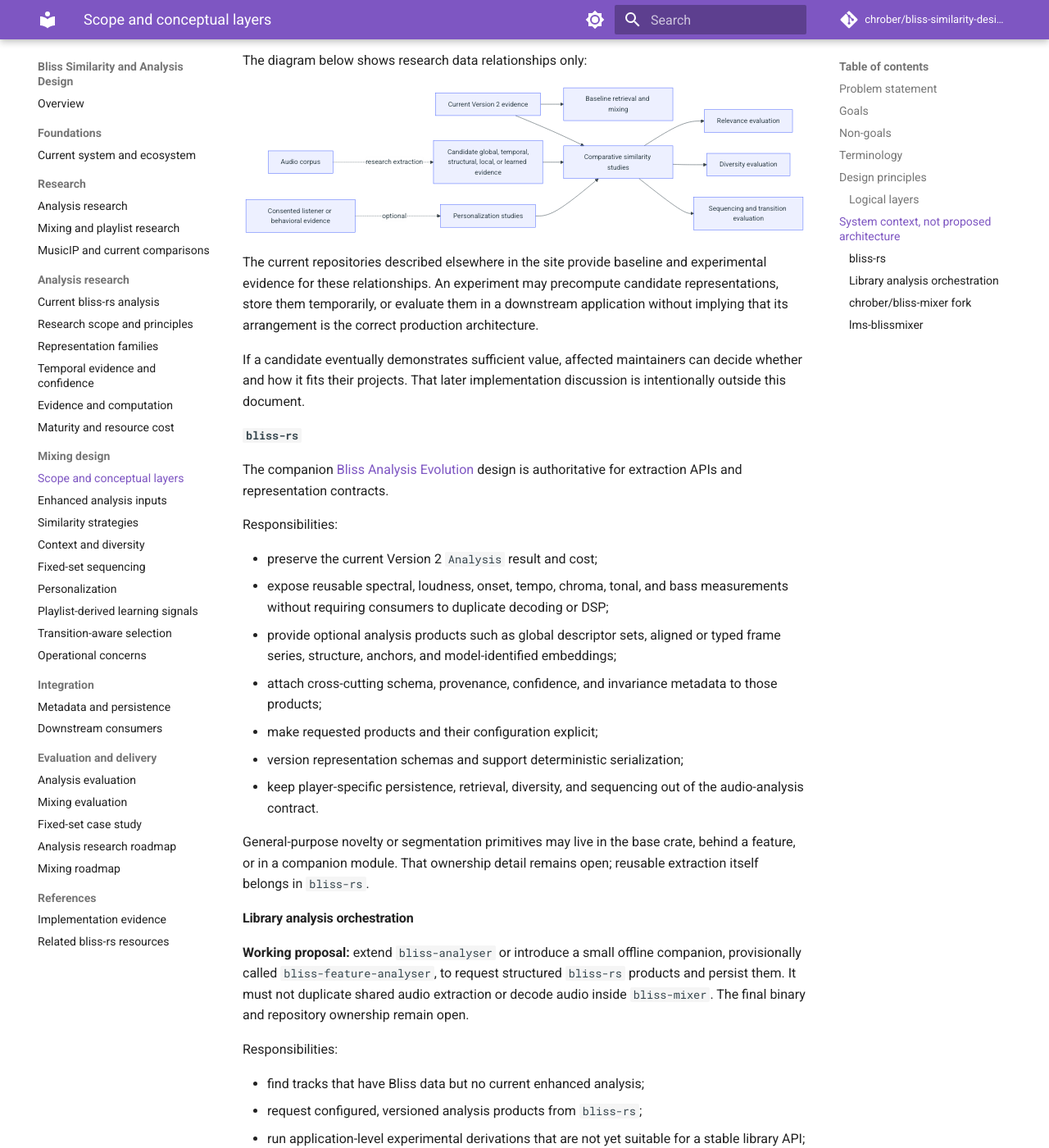
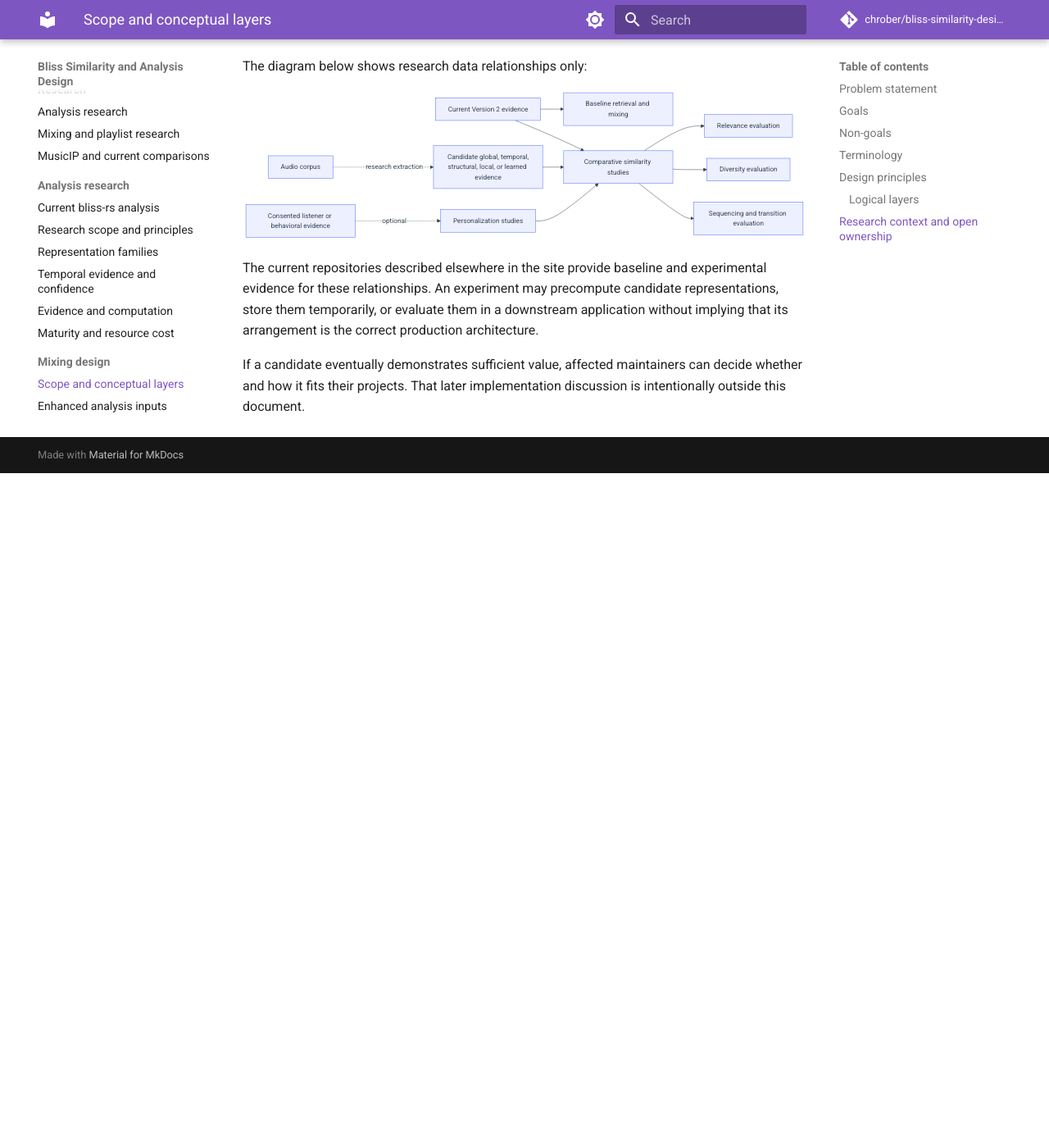
Before and after one commit to chrober/bliss-similarity-design, an MkDocs documentation site: the page built from docs/mixing/overview.md, in a window 1280 px wide and 1400 px high, scrolled down 5127 px. Shown: the whole window at 82% size. Built offline with MkDocs 1.6.1 and Material for MkDocs 9.7.7, drawn with Linux system fonts in a browser that asks for light colours; comment, search, counter and statistics services are not loaded; after the commit the page ends 5704 px from its top, so only the background shows below that; some of the changed text lies outside the part shown.

Commit message:
Clarify research-only documentation scope

````diff
--- a/docs/mixing/overview.md
+++ b/docs/mixing/overview.md
@@ -1,8 +1,10 @@
 # Mixing design: scope and conceptual layers
 
 **Status:** Living research and design proposal
-**Primary scope:** Cross-repository similarity and mixing policy
-**Last reviewed:** 2026-08-01
+
+**Primary scope:** Similarity and mixing concepts motivated by downstream tasks
+
+**Last reviewed:** 2026-08-11
 
 ## Problem statement
 
@@ -37,15 +39,15 @@
   23 Bliss features.
 - Preserve useful temporal information through windows, segments, anchors, or
   structural summaries where whole-track aggregation is insufficient.
-- Allow different mixing tasks to use appropriate similarity criteria over a
-  shared, versioned analysis foundation.
+- Compare task-appropriate similarity criteria over explicitly identified
+  evidence.
 - Enable smoother consecutive-track transitions as one task-specific outcome.
 - Preserve the current Bliss representation and algorithms as the baseline and
   compatibility fallback.
 - Perform expensive audio analysis offline, not during an LMS mix request.
 - Remain useful during partial rollout: missing enhanced data must degrade to
   current behavior rather than exclude tracks or fail a request.
-- Keep metadata versioned and rebuildable.
+- Keep experimental evidence identifiable and reproducible.
 - Make each proposed feature and scoring change measurable through retrieval
   evaluation and listener feedback.
 - Reuse the existing learner and survey data while reducing the interaction
@@ -125,8 +127,8 @@
 2. **Match the representation to the question.** Whole-track similarity,
    structural similarity, session coherence, and transition compatibility may
    use different views of shared analysis data.
-3. **Add evidence, not dimensions.** A descriptor belongs in production only if
-   it improves a defined retrieval or listener outcome.
+3. **Add evidence, not dimensions.** A descriptor warrants continued
+   consideration only if it improves a defined retrieval or listener outcome.
 4. **Keep analysis offline and scoring cheap.** Audio decoding and temporal
    analysis do not belong in a live mix request.
 5. **Global context constrains local criteria.** For transition-aware selection,
@@ -137,8 +139,8 @@
    scales. Raw values cannot be mixed with an anchor distance using fixed
    coefficients.
 7. **Graceful partial coverage.** A library can be analyzed incrementally.
-8. **Version all derived data.** Changes to windowing or feature extraction must
-   be detectable and rebuildable.
+8. **Identify all derived evidence.** Changes to windowing or feature extraction
+   must be detectable in experimental results.
 9. **Prefer evidence over plausible-sounding DSP.** Each added descriptor needs
    a definition, units, test data, and an evaluation purpose.
 10. **Separate relevance, diversity, and sequencing.** A nearest-neighbor
@@ -156,7 +158,7 @@
 
 ### Logical layers
 
-The design separates five layers even when an implementation combines them:
+The design separates five layers even when a study or system combines them:
 
 1. **Descriptors:** measured audio properties and their confidence.
 2. **Representations:** track, window, segment, anchor, and group views derived
@@ -167,9 +169,9 @@
 5. **Sequencing:** an ordering that serves smoothness, transition quality, a
    destination, or another requested trajectory.
 
-The same versioned analysis can support several task-conditioned views without
-pretending that they share one universally correct distance. Confidence,
-invariance, schema, and provenance constrain every view:
+The same explicitly identified evidence can support several task-conditioned
+views without pretending that they share one universally correct distance.
+Confidence, invariance, schema, and provenance constrain every view:
 
 ```mermaid
 flowchart LR
@@ -196,7 +198,7 @@
     T --> O
 ```
 
-## System context, not proposed architecture
+## Research context and open ownership
 
 The site distinguishes analysis evidence from downstream use so that experiments
 can be evaluated clearly. It does not prescribe which repository, crate, module,
@@ -230,95 +232,3 @@
 If a candidate eventually demonstrates sufficient value, affected maintainers
 can decide whether and how it fits their projects. That later implementation
 discussion is intentionally outside this document.
-
-#### `bliss-rs`
-
-The companion [Bliss Analysis
-Evolution](../index.md)
-design is authoritative for extraction APIs and representation contracts.
-
-Responsibilities:
-
-- preserve the current Version 2 `Analysis` result and cost;
-- expose reusable spectral, loudness, onset, tempo, chroma, tonal, and bass
-  measurements without requiring consumers to duplicate decoding or DSP;
-- provide optional analysis products such as global descriptor sets, aligned
-  or typed frame series, structure, anchors, and model-identified embeddings;
-- attach cross-cutting schema, provenance, confidence, and invariance metadata
-  to those products;
-- make requested products and their configuration explicit;
-- version representation schemas and support deterministic serialization;
-- keep player-specific persistence, retrieval, diversity, and sequencing out
-  of the audio-analysis contract.
-
-General-purpose novelty or segmentation primitives may live in the base crate,
-behind a feature, or in a companion module. That ownership detail remains open;
-reusable extraction itself belongs in `bliss-rs`.
-
-#### Library analysis orchestration
-
-**Working proposal:** extend `bliss-analyser` or introduce a small offline
-companion, provisionally called `bliss-feature-analyser`, to request structured
-`bliss-rs` products and persist them. It must not duplicate shared audio
-extraction or decode audio inside `bliss-mixer`. The final binary and repository
-ownership remain open.
-
-Responsibilities:
-
-- find tracks that have Bliss data but no current enhanced analysis;
-- request configured, versioned analysis products from `bliss-rs`;
-- run application-level experimental derivations that are not yet suitable for
-  a stable library API;
-- persist global descriptors, frame series, structure, segments, anchors,
-  optional embeddings, and their cross-cutting metadata in application-owned
-  storage;
-- attach validity and confidence estimates where a measurement can be
-  ambiguous or unstable;
-- update metadata atomically and report failures without damaging existing
-  Bliss data.
-
-The production path should consume `bliss-rs` directly or through an explicitly
-versioned binding. A prototype may compare external algorithms, but any retained
-shared DSP should be upstreamed or isolated behind a compatible component rather
-than becoming a second independent audio-analysis definition.
-
-#### `chrober/bliss-mixer` fork
-
-In this document, subsequent shorthand references to `bliss-mixer` mean the
-[`chrober/bliss-mixer`](https://github.com/chrober/bliss-mixer) fork unless an
-upstream repository is named explicitly.
-
-Responsibilities:
-
-- load enhanced metadata without requiring audio-analysis dependencies;
-- support experimental similarity criteria alongside the existing algorithms;
-- load a compatible personal metric and normalize it before blending with
-  context-derived matrices;
-- apply an optional, explicit diversity policy after relevance retrieval;
-- expose comparable baseline and enhanced scores for evaluation;
-- retain a larger globally suitable candidate pool when task-specific reranking
-  requires it;
-- identify the actual current boundary track;
-- optionally calculate transition compatibility for candidates with anchor data;
-- normalize global and transition scores over the pool;
-- combine scores, apply existing filtering/fallback semantics, and return the
-  requested count;
-- expose useful diagnostics for tuning and evaluation.
-
-#### `lms-blissmixer`
-
-Responsibilities:
-
-- preserve and credit the existing **Create bliss mix** / **Bliss Mix
-  erstellen** action as the immediate mix-generation workflow;
-- expose enhanced similarity and transition experiments as opt-in settings
-  during development;
-- retain the existing survey and learner integration while making
-  personalization useful at progressive evidence thresholds;
-- collect weak feedback only with clear semantics, privacy boundaries, and an
-  opt-out;
-- pass analysis/scoring configuration and metadata location to `bliss-mixer`;
-- package or locate the enhanced analyzer if this repository owns its
-  distribution;
-- surface analysis coverage/status where practical;
-- preserve existing behavior when the new binary or metadata is absent.
````
Also changed, not shown: docs/index.md (+38 -39 lines).
